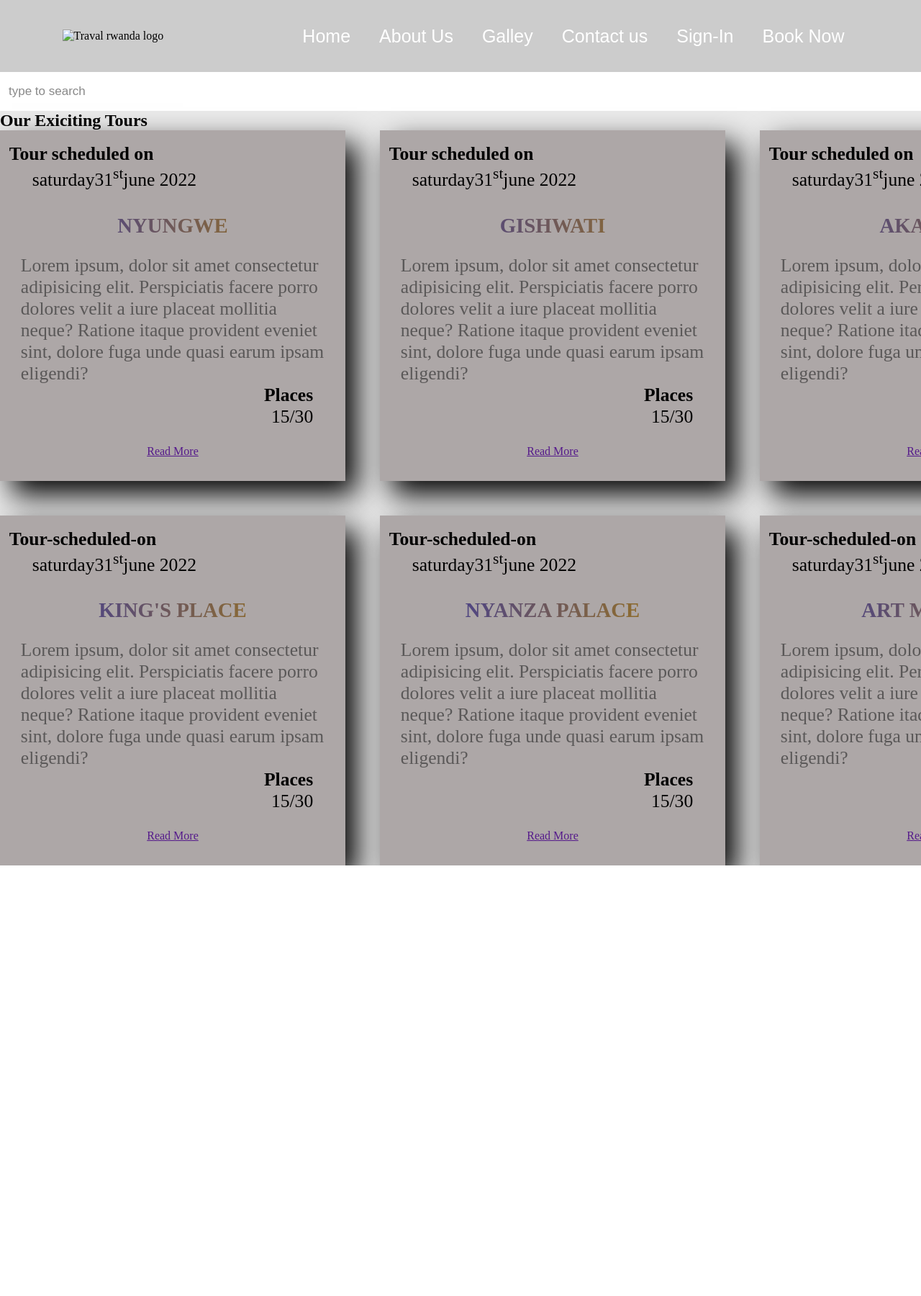
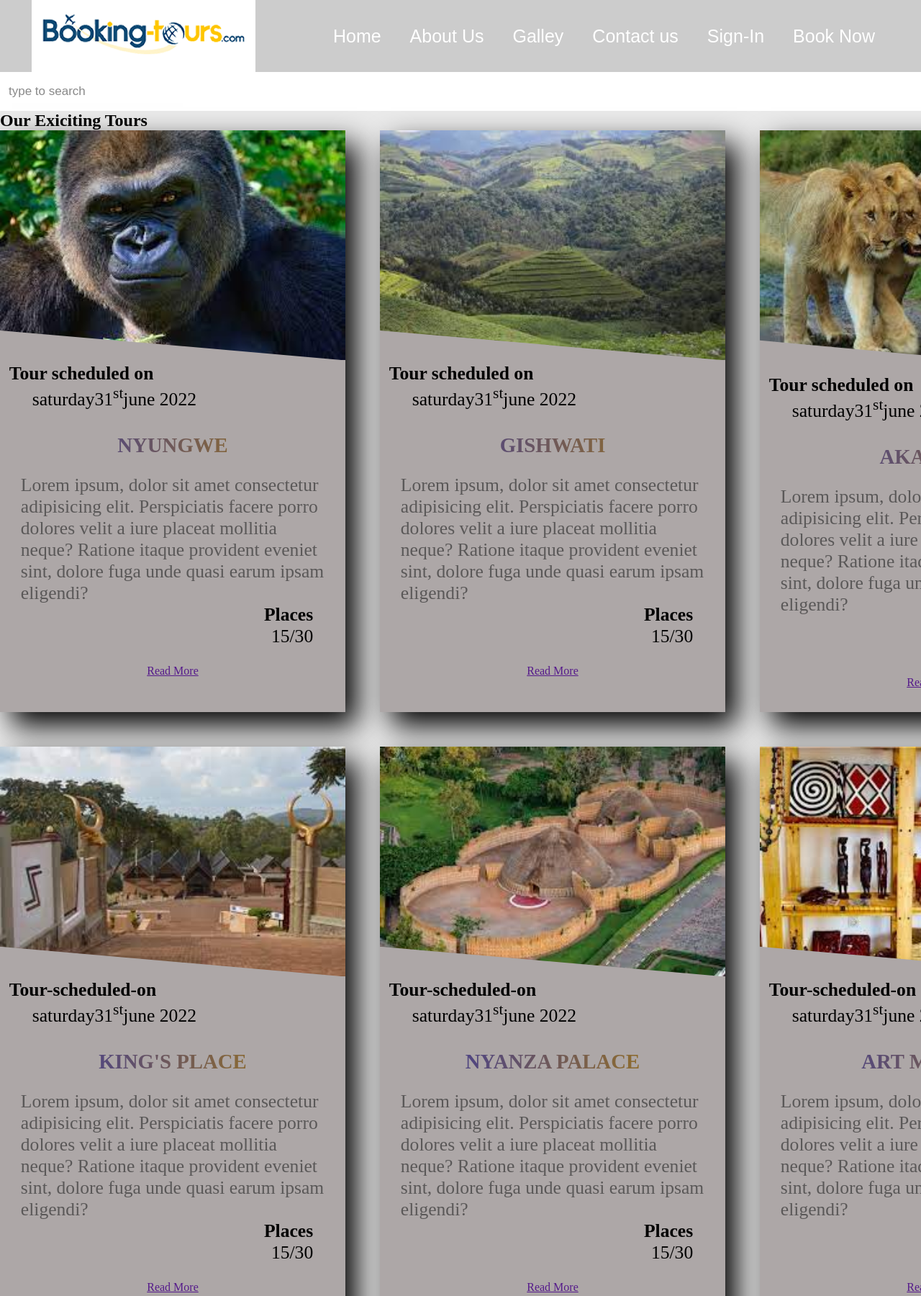
Before and after one commit to Loice-vanessa/thousanda-hills, a plain HTML site: page book now.html in a window 1280 px wide. Shown: the top 1800 px of the page at 72% size. Before the commit the page ends 1202 px from the top, so only its background shows below. Drawn offline with Linux system fonts and the light colour scheme; the site is published under a folder, as on GitHub Pages, so addresses that start at the root find nothing.

Commit message:
look for changese

```diff
--- a/book now.html
+++ b/book now.html
@@ -12,7 +12,7 @@
     <!-- <div class="cen-div absolute"> -->
         <nav>
             <div class="logo">
-                <img src="/images/logobo.png" alt=" Traval rwanda logo">
+                <img src="images/logobo.png" alt=" Traval rwanda logo">
              </div>
             <ul>
                 <li><a href="index.html" class="active">Home</a></li>
@@ -31,7 +31,7 @@
             <h2 class="title">Our Exiciting Tours</h2>
             <div class="main-card">
                 <div class="card">
-                    <img src="/images/golira.jfif" alt="" class="img-cards">
+                    <img src="images/golira.jfif" alt="" class="img-cards">
                     <div class="card-content">
                         <h5 class="schedule-title">Tour scheduled on</h5>
                         <p class="date">saturday31<sup>st</sup>june 2022</p>
@@ -48,7 +48,7 @@
                     <a href="" class="nav-link nav-btn read-btn">Read More</a>
                 </div>
                 <div class="card">
-                    <img src="/images/gishwati.jfif" alt="" class="img-cards">
+                    <img src="images/gishwati.jfif" alt="" class="img-cards">
                     <div class="card-content">
                         <h5 class="schedule-title">Tour scheduled on</h5>
                         <p class="date">saturday31<sup>st</sup>june 2022</p>
@@ -67,7 +67,7 @@
                     <a href="" class="nav-link nav-btn read-btn">Read More</a>
                 </div>
                 <div class="card">
-                    <img src="/images/akagera.jfif" alt="" class="img-cards">
+                    <img src="images/akagera.jfif" alt="" class="img-cards">
                     <div class="card-content">
                         <h5 class="schedule-title">Tour scheduled on</h5>
                         <p class="date">saturday31<sup>st</sup>june 2022</p>
@@ -86,7 +86,7 @@
                     <a href="" class="nav-link nav-btn read-btn">Read More</a>
                 </div>
                 <div class="card">
-                    <img src="/images/mountain.jfif" alt="" class="img-cards">
+                    <img src="images/mountain.jfif" alt="" class="img-cards">
                     <div class="card-content">
                         <h5 class="schedule-title">Tour-scheduled-on</h5>
                         <p class="date">saturday31<sup>st</sup>june 2022</p>
@@ -105,7 +105,7 @@
                     <a href="" class="nav-link nav-btn read-btn">Read More</a>
                 </div>
                 <div class="card">
-                    <img src="/images/king's place.jfif" alt="" class="img-cards">
+                    <img src="images/king's place.jfif" alt="" class="img-cards">
                     <div class="card-content">
                         <h5 class="schedule-title">Tour-scheduled-on</h5>
                         <p class="date">saturday31<sup>st</sup>june 2022</p>
@@ -122,7 +122,7 @@
                     <a href="" class="nav-link nav-btn read-btn">Read More</a>
                 </div>
                 <div class="card">
-                    <img src="/images/nyanza palace.jfif" alt="" class="img-cards">
+                    <img src="images/nyanza palace.jfif" alt="" class="img-cards">
                     <div class="card-content">
                         <h5 class="schedule-title">Tour-scheduled-on</h5>
                         <p class="date">saturday31<sup>st</sup>june 2022</p>
@@ -141,7 +141,7 @@
                     <a href="" class="nav-link nav-btn read-btn">Read More</a>
                 </div>
                 <div class="card">
-                    <img src="/images/art museum.jfif" alt="" class="img-cards">
+                    <img src="images/art museum.jfif" alt="" class="img-cards">
                     <div class="card-content">
                         <h5 class="schedule-title">Tour-scheduled-on</h5>
                         <p class="date">saturday31<sup>st</sup>june 2022</p>
@@ -160,7 +160,7 @@
                     <a href="" class="nav-link nav-btn read-btn">Read More</a>
                 </div>
                 <div class="card">
-                    <img src="/images/golira.jfif" alt="" class="img-cards">
+                    <img src="images/golira.jfif" alt="" class="img-cards">
                     <div class="card-content">
                         <h5 class="schedule-title">Tour-scheduled-on</h5>
                         <p class="date">saturday31<sup>st</sup>june 2022</p>
```
Also changed, not shown: about us.html (+2 -2 lines), contact us.html (+1 -1 lines), galley.html (+1 -1 lines), index.html (+1 -1 lines), sign up.html (+1 -1 lines).
